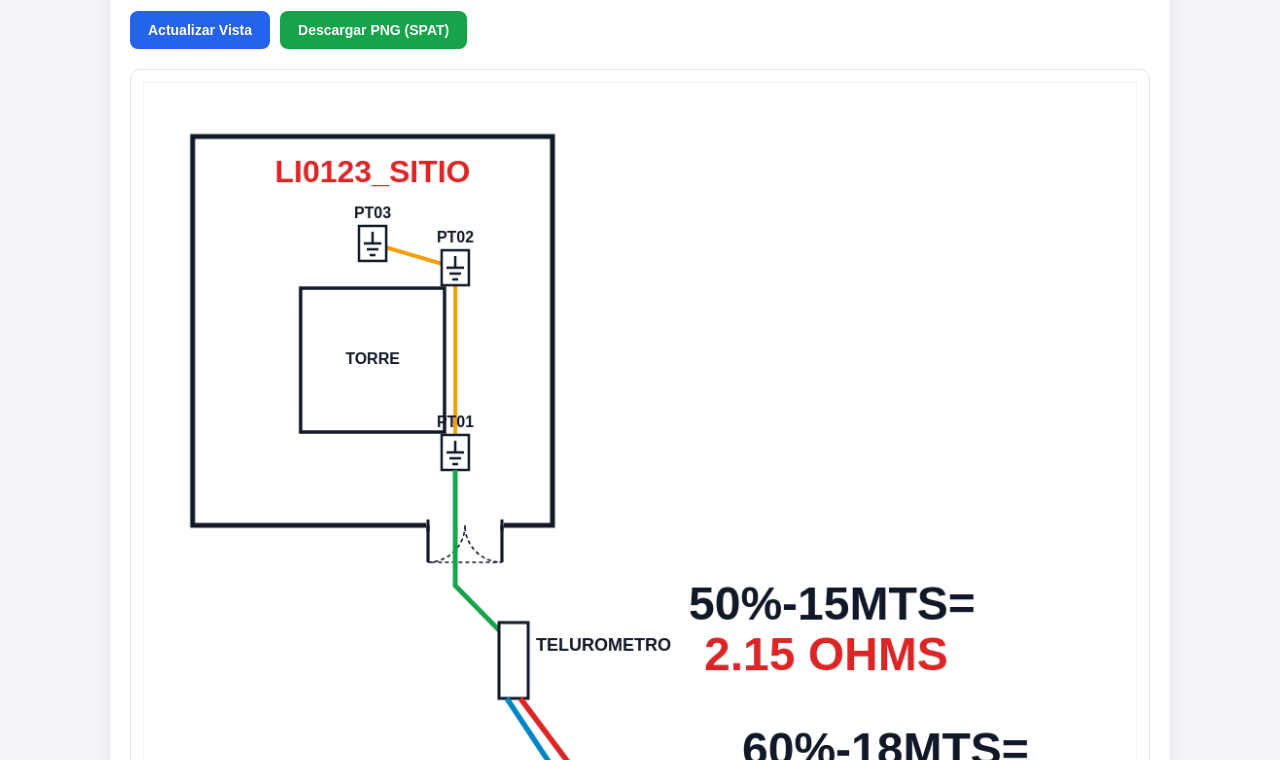
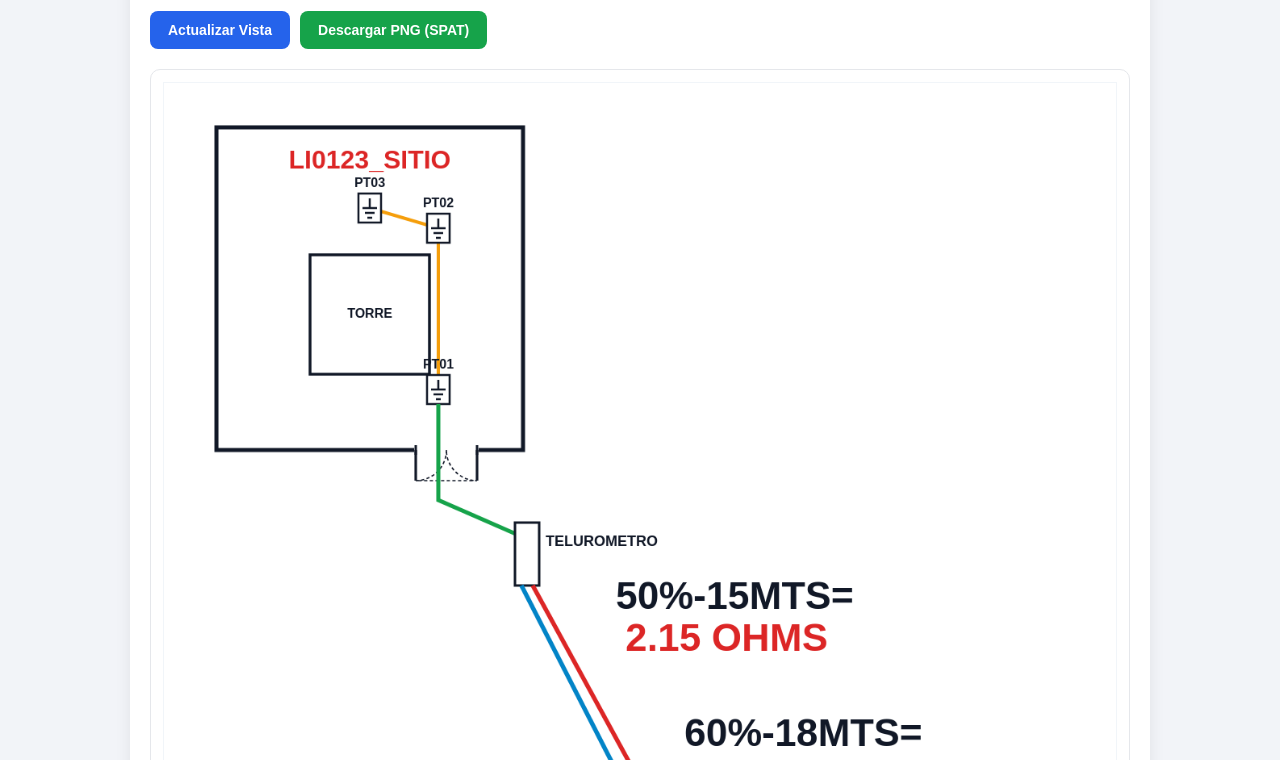
Before and after one commit to anthonyalvaroc-svg/DIAGRAMASMP2026, a plain HTML site: page index.html in a window 1280 px wide. Shown: the part 400-1160 px from the top of the page. Drawn offline with Linux system fonts and the light colour scheme.

Commit message:
Add files via upload

```diff
--- a/app.js
+++ b/app.js
@@ -1,6 +1,6 @@
 const FONT_SIZE_RELLENO = 16;
 const FONT_SIZE_SITIO = 32;
-const FONT_SIZE_SPAT_MEDICION = 48; // 3x del tamaño base (16px * 3 = 48px)
+const FONT_SIZE_MEDICION_OHMS = 48;
 
 function setFuenteRelleno(ctx, color = "#111827", align = "center", baseline = "middle", size = FONT_SIZE_RELLENO) {
   ctx.fillStyle = color;
@@ -193,9 +193,9 @@ function dibujarSpat() {
   ctx.fillStyle = "#ffffff";
   ctx.fillRect(0, 0, canvas.width, canvas.height);
 
-  const boxX = 50;
+  const boxX = 65;
   const boxY = 55;
-  const boxW = 370;
+  const boxW = 380;
   const boxH = 400;
 
   ctx.strokeStyle = "#111827";
@@ -205,18 +205,18 @@ function dibujarSpat() {
   const centerX = boxX + boxW / 2;
   ctx.save();
   setFuenteRelleno(ctx, "#dc2626", "center", "middle", FONT_SIZE_SITIO);
-  ctx.fillText(sitio, centerX, boxY + 38, boxW - 24);
+  ctx.fillText(sitio, centerX, boxY + 42);
   ctx.restore();
 
-  dibujarSimboloTorre(ctx, tipoTorre, centerX, boxY + boxH / 2 + 30, 1);
+  dibujarSimboloTorre(ctx, tipoTorre, centerX, boxY + boxH / 2 + 32, 1);
 
   const posicionesPozos = [
-    { x: boxX + 270, y: boxY + 325 },
-    { x: boxX + 270, y: boxY + 135 },
-    { x: boxX + 185, y: boxY + 110 },
-    { x: boxX + 90,  y: boxY + 135 },
-    { x: boxX + 90,  y: boxY + 325 },
-    { x: boxX + 180, y: boxY + 350 }
+    { x: boxX + 275, y: boxY + 325 },
+    { x: boxX + 275, y: boxY + 125 },
+    { x: boxX + 190, y: boxY + 100 },
+    { x: boxX + 95,  y: boxY + 125 },
+    { x: boxX + 95,  y: boxY + 325 },
+    { x: boxX + 185, y: boxY + 350 }
   ];
 
   if (cantPozos > 1) {
@@ -243,8 +243,8 @@ function dibujarSpat() {
   const doorY = boxY + boxH;
   dibujarPuertaDobleHorizontal(ctx, doorX, doorY, doorWidth, 1);
 
-  const telX = 365;
-  const telY = 555;
+  const telX = 435;
+  const telY = 545;
   const telW = 30;
   const telH = 78;
 
@@ -269,8 +269,8 @@ function dibujarSpat() {
   ctx.fillText("TELUROMETRO", telX + 38, telY + 24);
   ctx.restore();
 
-  const endBlueX = 520;
-  const endBlueY = 855;
+  const endBlueX = 595;
+  const endBlueY = 920;
   ctx.save();
   ctx.strokeStyle = "#0284c7";
   ctx.lineWidth = 5.5;
@@ -279,8 +279,8 @@ function dibujarSpat() {
   ctx.lineTo(endBlueX, endBlueY);
   ctx.stroke();
 
-  const endRedX = 635;
-  const endRedY = 965;
+  const endRedX = 720;
+  const endRedY = 1105;
   ctx.strokeStyle = "#dc2626";
   ctx.lineWidth = 5.5;
   ctx.beginPath();
@@ -289,26 +289,25 @@ function dibujarSpat() {
   ctx.stroke();
   ctx.restore();
 
-  // Mediciones de pozo a tierra aumentadas 3 veces de tamaño (48px)
   const lecturas = [
-    { pct: "50%-15MTS=", ohm: `${v50} OHMS`, x: 560, y: 515 },
-    { pct: "60%-18MTS=", ohm: `${v60} OHMS`, x: 615, y: 665 },
-    { pct: "70%-21MTS=", ohm: `${v70} OHMS`, x: 670, y: 815 }
+    { pct: "50%-15MTS=", ohm: `${v50} OHMS`, x: 560, y: 615 },
+    { pct: "60%-18MTS=", ohm: `${v60} OHMS`, x: 645, y: 785 },
+    { pct: "70%-21MTS=", ohm: `${v70} OHMS`, x: 730, y: 955 }
   ];
 
   lecturas.forEach((item) => {
     ctx.save();
-    setFuenteRelleno(ctx, "#111827", "left", "top", FONT_SIZE_SPAT_MEDICION);
+    setFuenteRelleno(ctx, "#111827", "left", "top", FONT_SIZE_MEDICION_OHMS);
     ctx.fillText(item.pct, item.x, item.y);
 
-    setFuenteRelleno(ctx, "#dc2626", "left", "top", FONT_SIZE_SPAT_MEDICION);
-    ctx.fillText(item.ohm, item.x + 16, item.y + 52);
+    setFuenteRelleno(ctx, "#dc2626", "left", "top", FONT_SIZE_MEDICION_OHMS);
+    ctx.fillText(item.ohm, item.x + 12, item.y + 52);
     ctx.restore();
   });
 
   ctx.save();
   setFuenteRelleno(ctx, "#111827", "center", "top", 20);
-  ctx.fillText("30 MTS", endRedX, endRedY + 12);
+  ctx.fillText("30 MTS", endRedX, endRedY + 14);
   ctx.restore();
 
   setAviso("avisoSpat", "");
@@ -446,10 +445,10 @@ function dibujarPerimetro() {
   const sizeMult = Math.max(0.55, Math.min(0.85, Math.min(rectW, rectH) / 480));
   ctx.save();
   setFuenteRelleno(ctx, "#dc2626", "center", "middle", FONT_SIZE_SITIO);
-  ctx.fillText(sitio, centerRectX, centerRectY - 96 * sizeMult, rectW - 60);
+  ctx.fillText(sitio, centerRectX, centerRectY - 98 * sizeMult);
   ctx.restore();
 
-  dibujarSimboloTorre(ctx, tipoTorre, centerRectX, centerRectY + 18 * sizeMult, sizeMult);
+  dibujarSimboloTorre(ctx, tipoTorre, centerRectX, centerRectY + 20 * sizeMult, sizeMult);
 
   const diagOffsetX = Math.min(125, rectW * 0.24);
   const diagOffsetY = Math.min(78, rectH * 0.22);
@@ -469,92 +468,87 @@ const MODELOS_TORRE = {
   arbol: {
     nombre: "Torre público tipo árbol",
     src: "img/1_torre_arbol.png",
-    sitioPos: { xRatio: 0.04, yRatio: 0.055, align: "left" },
+    sitioPos: { xRatio: 0.85, yRatio: 0.135, align: "center" },
     cotas: (v) => [
-      // Valor movido debajo de "BASE=" para no cubrir el texto
-      { texto: `${v.alturaTotal} m`, xRatio: 0.05, yRatio: 0.478, size: 22 },
-      { texto: `${v.alturaBase} m`,  xRatio: 0.892, yRatio: 0.928, size: 22 }
+      { texto: `${v.alturaTotal} m`, xRatio: 0.052, yRatio: 0.485, size: 22 },
+      { texto: `${v.alturaBase} m`,  xRatio: 0.892, yRatio: 0.930, size: 22 }
     ]
   },
   monopolo: {
     nombre: "Torre monopolo",
     src: "img/2_torre_monopolo.png",
-    sitioPos: { xRatio: 0.02, yRatio: 0.135, align: "left" },
+    sitioPos: { xRatio: 0.16, yRatio: 0.145, align: "center" },
     cotas: (v) => [
-      // Valor movido debajo de "BASE=" para no cubrir el texto
-      { texto: `${v.alturaTotal} m`, xRatio: 0.055, yRatio: 0.448, size: 22 },
-      { texto: `${v.alturaBase} m`,  xRatio: 0.788, yRatio: 0.954, size: 22 },
+      { texto: `${v.alturaTotal} m`, xRatio: 0.064, yRatio: 0.448, size: 22 },
+      { texto: `${v.alturaBase} m`,  xRatio: 0.788, yRatio: 0.950, size: 22 },
       { texto: `${v.rol1Sup} m`,     xRatio: 0.742, yRatio: 0.068, size: 15 },
-      { texto: `${v.rol1Inf} m`,     xRatio: 0.742, yRatio: 0.122, size: 15 },
-      { texto: `${v.rol2Sup} m`,     xRatio: 0.742, yRatio: 0.175, size: 15 },
-      { texto: `${v.rol2Inf} m`,     xRatio: 0.742, yRatio: 0.228, size: 15 },
-      { texto: `${v.rol3Sup} m`,     xRatio: 0.768, yRatio: 0.305, size: 15 },
-      { texto: `${v.rol3Inf} m`,     xRatio: 0.752, yRatio: 0.369, size: 15 }
+      { texto: `${v.rol1Inf} m`,     xRatio: 0.742, yRatio: 0.123, size: 15 },
+      { texto: `${v.rol2Sup} m`,     xRatio: 0.735, yRatio: 0.184, size: 15 },
+      { texto: `${v.rol2Inf} m`,     xRatio: 0.745, yRatio: 0.221, size: 15 },
+      { texto: `${v.rol3Sup} m`,     xRatio: 0.778, yRatio: 0.305, size: 15 },
+      { texto: `${v.rol3Inf} m`,     xRatio: 0.762, yRatio: 0.371, size: 15 }
     ]
   },
   autosoportada_normal: {
     nombre: "Torre autosoportada (roldana normal)",
     src: "img/3_torre_autosoportada_normal.png",
-    sitioPos: { xRatio: 0.025, yRatio: 0.095, align: "left" },
+    sitioPos: { xRatio: 0.85, yRatio: 0.08, align: "center" },
     cotas: (v) => [
-      { texto: `${v.roldanaSup} m`,  xRatio: 0.04,  yRatio: 0.618, size: 22 },
-      { texto: `${v.roldanaInf} m`,  xRatio: 0.655, yRatio: 0.662, size: 17 },
-      { texto: `${v.alturaTotal} m`, xRatio: 0.808, yRatio: 0.545, size: 22 },
-      { texto: `${v.alturaBase} m`,  xRatio: 0.432, yRatio: 0.962, size: 21 }
+      { texto: `${v.roldanaSup} m`,  xRatio: 0.042, yRatio: 0.625, size: 21 },
+      { texto: `${v.roldanaInf} m`,  xRatio: 0.654, yRatio: 0.672, size: 16 },
+      { texto: `${v.alturaTotal} m`, xRatio: 0.808, yRatio: 0.555, size: 21 },
+      { texto: `${v.alturaBase} m`,  xRatio: 0.428, yRatio: 0.962, size: 20 }
     ]
   },
   arriostrada_escalera_gato: {
     nombre: "Torre arriostrada con escalera gato",
     src: "img/4_torre_arriostrada_escalera.png",
-    sitioPos: { xRatio: 0.03, yRatio: 0.125, align: "left" },
+    sitioPos: { xRatio: 0.82, yRatio: 0.08, align: "center" },
     cotas: (v) => [
-      { texto: `${v.alturaBase} m`,     xRatio: 0.285, yRatio: 0.413, size: 20 },
-      { texto: `${v.alturaTotal} m`,    xRatio: 0.662, yRatio: 0.236, size: 22 },
-      { texto: `${v.alturaEscalera} m`, xRatio: 0.742, yRatio: 0.500, size: 18 },
-      // Movido más a la derecha de la línea vertical negra del edificio
-      { texto: `${v.alturaEdificio} m`, xRatio: 0.875, yRatio: 0.772, size: 22 }
+      { texto: `${v.alturaBase} m`,     xRatio: 0.200, yRatio: 0.448, size: 20 },
+      { texto: `${v.alturaTotal} m`,    xRatio: 0.576, yRatio: 0.268, size: 21 },
+      { texto: `${v.alturaEscalera} m`, xRatio: 0.665, yRatio: 0.542, size: 18 },
+      { texto: `${v.alturaEdificio} m`, xRatio: 0.862, yRatio: 0.776, size: 21 }
     ]
   },
   ventada_edificio: {
     nombre: "Torre ventada con edificio",
     src: "img/5_torre_ventada_edificio.png",
-    sitioPos: { xRatio: 0.045, yRatio: 0.105, align: "left" },
+    sitioPos: { xRatio: 0.82, yRatio: 0.08, align: "center" },
     cotas: (v) => [
-      { texto: `${v.alturaTotal} m`,    xRatio: 0.808, yRatio: 0.286, size: 24 },
-      { texto: `${v.alturaBase} m`,     xRatio: 0.456, yRatio: 0.511, size: 20 },
-      // Movido más a la derecha de la línea vertical negra del edificio
-      { texto: `${v.alturaEdificio} m`, xRatio: 0.885, yRatio: 0.793, size: 23 }
+      { texto: `${v.alturaTotal} m`,    xRatio: 0.700, yRatio: 0.326, size: 22 },
+      { texto: `${v.alturaBase} m`,     xRatio: 0.365, yRatio: 0.552, size: 20 },
+      { texto: `${v.alturaEdificio} m`, xRatio: 0.870, yRatio: 0.796, size: 22 }
     ]
   },
   ventada_piso: {
     nombre: "Torre ventada de piso",
     src: "img/6_torre_ventada_piso.png",
-    sitioPos: { xRatio: 0.02, yRatio: 0.135, align: "left" },
+    sitioPos: { xRatio: 0.82, yRatio: 0.08, align: "center" },
     cotas: (v) => [
-      { texto: `${v.alturaTotal} m`, xRatio: 0.672, yRatio: 0.578, size: 23 },
-      { texto: `${v.alturaBase} m`,  xRatio: 0.548, yRatio: 0.948, size: 21 }
+      { texto: `${v.alturaTotal} m`, xRatio: 0.662, yRatio: 0.580, size: 22 },
+      { texto: `${v.alturaBase} m`,  xRatio: 0.456, yRatio: 0.985, size: 20 }
     ]
   },
   autosoportada_encima: {
     nombre: "Torre autosoportada (roldana encima)",
     src: "img/7_torre_autosoportada_encima.png",
-    sitioPos: { xRatio: 0.025, yRatio: 0.095, align: "left" },
+    sitioPos: { xRatio: 0.85, yRatio: 0.08, align: "center" },
     cotas: (v) => [
-      { texto: `${v.roldanaSup} m`,  xRatio: 0.045, yRatio: 0.592, size: 18 },
-      { texto: `${v.roldanaInf} m`,  xRatio: 0.662, yRatio: 0.605, size: 18 },
-      { texto: `${v.alturaTotal} m`, xRatio: 0.828, yRatio: 0.515, size: 20 },
-      { texto: `${v.alturaBase} m`,  xRatio: 0.418, yRatio: 0.960, size: 20 }
+      { texto: `${v.roldanaSup} m`,  xRatio: 0.045, yRatio: 0.602, size: 17 },
+      { texto: `${v.roldanaInf} m`,  xRatio: 0.662, yRatio: 0.618, size: 16 },
+      { texto: `${v.alturaTotal} m`, xRatio: 0.828, yRatio: 0.526, size: 20 },
+      { texto: `${v.alturaBase} m`,  xRatio: 0.418, yRatio: 0.962, size: 20 }
     ]
   },
   arriostrada_edificio_normal: {
     nombre: "Torre arriostrada con edificio normal",
     src: "img/8_torre_arriostrada_edificio.png",
-    sitioPos: { xRatio: 0.025, yRatio: 0.115, align: "left" },
+    sitioPos: { xRatio: 0.82, yRatio: 0.08, align: "center" },
     cotas: (v) => [
-      { texto: `${v.alturaBase} m`,     xRatio: 0.305, yRatio: 0.529, size: 20 },
-      { texto: `${v.alturaTotal} m`,    xRatio: 0.828, yRatio: 0.286, size: 24 },
-      // Movido más a la derecha de la línea vertical negra del edificio
-      { texto: `${v.alturaEdificio} m`, xRatio: 0.892, yRatio: 0.768, size: 22 }
+      { texto: `${v.alturaBase} m`,     xRatio: 0.305, yRatio: 0.531, size: 20 },
+      { texto: `${v.alturaTotal} m`,    xRatio: 0.678, yRatio: 0.332, size: 22 },
+      { texto: `${v.alturaEdificio} m`, xRatio: 0.838, yRatio: 0.768, size: 21 }
     ]
   }
 };
@@ -643,14 +637,16 @@ function dibujarTorreElevacion() {
     ctx.fillRect(0, 0, canvas.width, canvas.height);
 
     if (!cargada || !img) {
-      avisos.push(`No se encontró "${modelo.src}".`);
+      avisos.push(
+        `No se encontró "${modelo.src}". Verifica la carpeta img/ o selecciona la imagen manualmente.`
+      );
       setAviso("avisoTorre", avisos.join(" "));
       return;
     }
 
     setAviso("avisoTorre", avisos.join(" "));
 
-    const pad = 16;
+    const pad = 20;
     const maxW = canvas.width - pad * 2;
     const maxH = canvas.height - pad * 2;
     const scale = Math.min(maxW / img.naturalWidth, maxH / img.naturalHeight);
@@ -661,32 +657,25 @@ function dibujarTorreElevacion() {
 
     ctx.drawImage(img, drawX, drawY, drawW, drawH);
 
-    // Código de sitio al doble de tamaño (32px) en Esquema 2
-    const sp = modelo.sitioPos || { xRatio: 0.03, yRatio: 0.11, align: "left" };
-    const sx = drawX + drawW * sp.xRatio;
-    const sy = drawY + drawH * sp.yRatio;
-    ctx.save();
-    setFuenteRelleno(ctx, "#dc2626", sp.align, "middle", FONT_SIZE_SITIO);
-    ctx.fillText(sitio, sx, sy, drawW * 0.42);
-    ctx.restore();
+    // Nombre del sitio al doble de tamaño (32px)
+    if (modelo.sitioPos) {
+      const sx = drawX + drawW * modelo.sitioPos.xRatio;
+      const sy = drawY + drawH * modelo.sitioPos.yRatio;
+      ctx.save();
+      setFuenteRelleno(ctx, "#dc2626", modelo.sitioPos.align || "center", "middle", FONT_SIZE_SITIO);
+      ctx.fillText(sitio, sx, sy);
+      ctx.restore();
+    }
 
-    // Valores de altura en el mismo estilo negro y proporción que las etiquetas originales
+    // Valores de altura en negro uniforme sin cubrir etiquetas ni líneas
     const etiquetas = modelo.cotas(valores);
     etiquetas.forEach((item) => {
       const tx = drawX + drawW * item.xRatio;
       const ty = drawY + drawH * item.yRatio;
-      const fontSize = Math.round((item.size || 20) * scale * 1.05);
+      const fontSize = item.size || 20;
 
       ctx.save();
-      ctx.font = `900 ${fontSize}px Arial, Helvetica, sans-serif`;
-      ctx.textAlign = "left";
-      ctx.textBaseline = "middle";
-
-      ctx.lineWidth = 3;
-      ctx.strokeStyle = "rgba(255, 255, 255, 0.9)";
-      ctx.strokeText(item.texto, tx, ty);
-
-      ctx.fillStyle = "#1f2937";
+      setFuenteRelleno(ctx, "#1f2937", "left", "middle", fontSize);
       ctx.fillText(item.texto, tx, ty);
       ctx.restore();
     });
--- a/index.html
+++ b/index.html
@@ -4,7 +4,7 @@
   <meta charset="UTF-8" />
   <meta name="viewport" content="width=device-width, initial-scale=1.0" />
   <title>Generador de Esquemas Técnicos (SPAT / Perímetro / Torre)</title>
-  <link rel="stylesheet" href="styles.css" />
+  <link rel="stylesheet" href="styles.css?v=4" />
 </head>
 <body>
   <div class="container">
@@ -32,6 +32,9 @@
       </button>
     </nav>
 
+    <!-- =====================================================
+         PESTAÑA 1: F12M - SPAT
+         ===================================================== -->
     <section id="tabSpat" class="tab-panel active" role="tabpanel">
       <div class="grid-form">
         <div class="field">
@@ -81,10 +84,13 @@
       </div>
 
       <div class="canvas-wrap">
-        <canvas id="canvasSpat" width="1020" height="1040"></canvas>
+        <canvas id="canvasSpat" width="1180" height="1220"></canvas>
       </div>
     </section>
 
+    <!-- =====================================================
+         PESTAÑA 2: ESQUEMA 1 - PERÍMETRO
+         ===================================================== -->
     <section id="tabPerimetro" class="tab-panel" role="tabpanel">
       <div class="grid-form">
         <div class="field">
@@ -141,6 +147,9 @@
       </div>
     </section>
 
+    <!-- =====================================================
+         PESTAÑA 3: ESQUEMA 2 - TORRE
+         ===================================================== -->
     <section id="tabTorre" class="tab-panel" role="tabpanel">
       <div class="grid-form">
         <div class="field">
@@ -213,7 +222,7 @@
         </div>
 
         <div class="field">
-          <label for="customTorreImg">Reemplazar imagen de este modelo (opcional)</label>
+          <label for="customTorreImg">Imagen base de este modelo (opcional)</label>
           <input type="file" id="customTorreImg" accept="image/*" />
         </div>
       </div>
@@ -226,11 +235,11 @@
       </div>
 
       <div class="canvas-wrap">
-        <canvas id="canvasTorre" width="900" height="1220"></canvas>
+        <canvas id="canvasTorre" width="900" height="1200"></canvas>
       </div>
     </section>
   </div>
 
-  <script src="app.js"></script>
+  <script src="app.js?v=4"></script>
 </body>
 </html>
--- a/styles.css
+++ b/styles.css
@@ -11,7 +11,7 @@ body {
 }
 
 .container {
-  max-width: 1060px;
+  max-width: 1020px;
   margin: 0 auto;
   background: #ffffff;
   border-radius: 12px;
```
